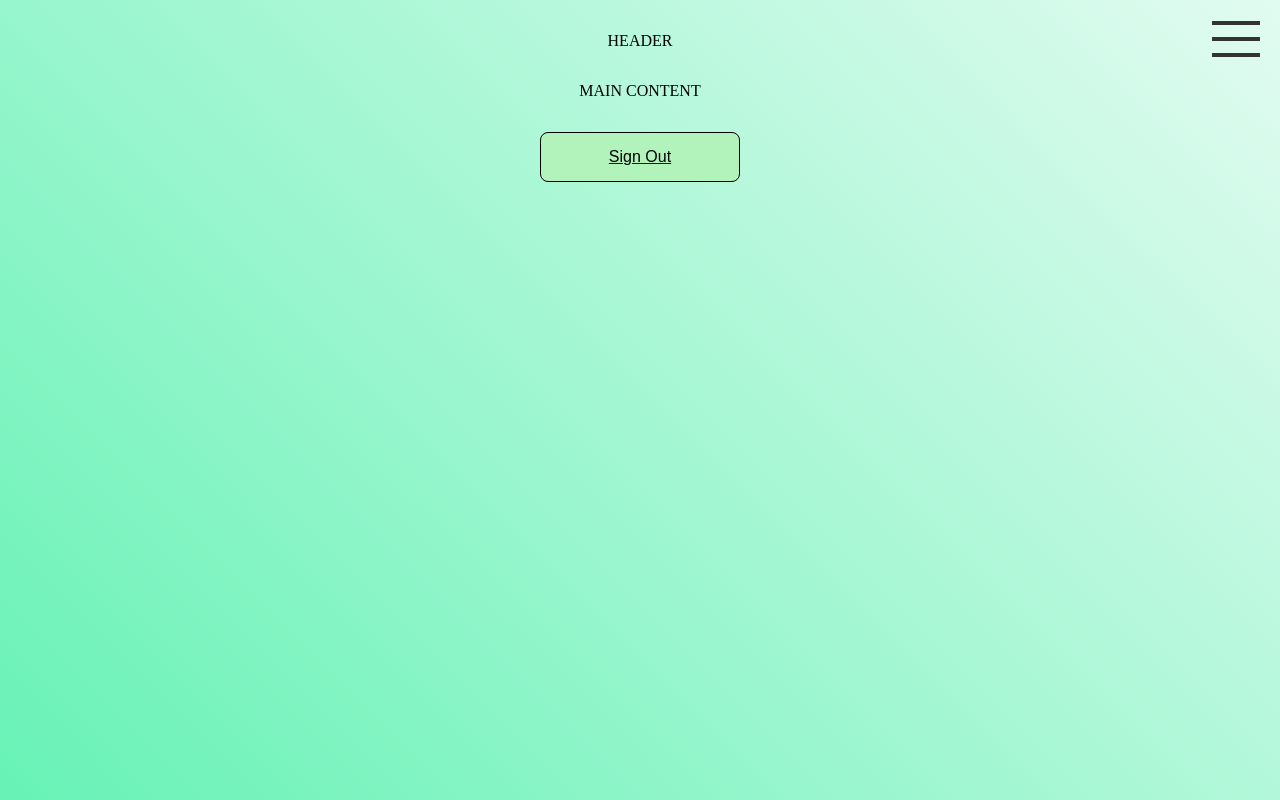
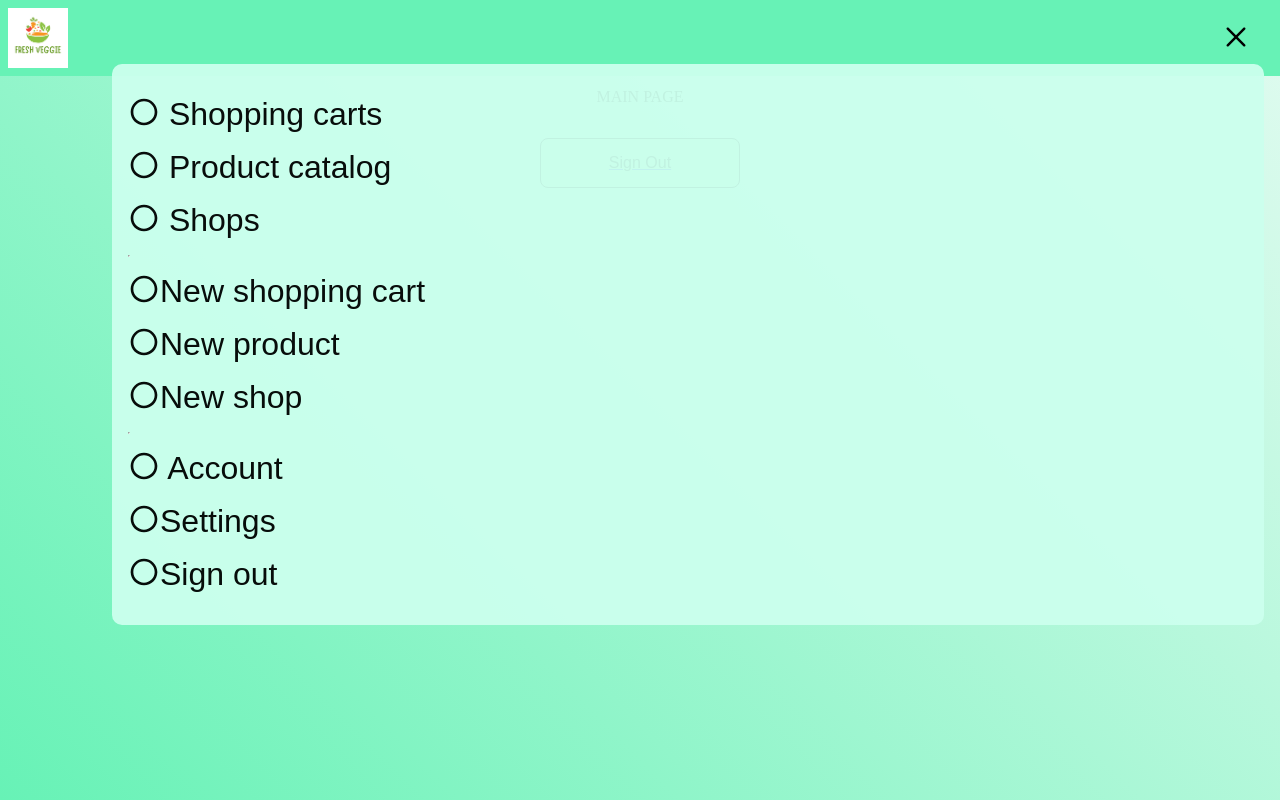
Before and after one commit to AndriusCa/23-mobile-app-cra, a React (Create React App) app: page /contentpage in a window 1280 px wide. Both pictures are taken after a click on the button 1236 px from the left and 39 px from the top of the page. Built offline with nearby package versions, Linux system fonts and the light colour scheme.

Commit message:
layout, burger, header, user menu

```diff
--- a/src/App.jsx
+++ b/src/App.jsx
@@ -9,6 +9,7 @@ import { Register } from "./pages/register/Register";
 import { Login } from "./pages/login/Login";
 import { TermAndCond } from "./pages/TermAndCond/TermAndCond";
 import { ContentPage } from "./pages/contentPage/ContentPage";
+import { AccLayout } from "../src/layout/AccLayout";
 
 
 function App() {
@@ -22,7 +23,11 @@ function App() {
         <Route path="/register" element={<Register />} />
         <Route path="/login" element={<Login />} />
         <Route path="/termandcond" element={<TermAndCond />} />
-        <Route path="/contentpage" element={<ContentPage />} />
+
+        <Route Component={AccLayout}>
+          <Route path="/contentpage" element={<ContentPage />} />
+        </Route>
+
         <Route path="*" element={<Page404 />} />
       </Routes>
     </BrowserRouter>
--- a/src/components/burger/Burger.jsx
+++ b/src/components/burger/Burger.jsx
@@ -1,12 +1,21 @@
-import React from 'react';
+import React, { useState } from 'react';
+import { GiHamburgerMenu } from "react-icons/gi";
+import { RxCross2 } from "react-icons/rx";
+import { UserMenu } from "../../pages/userMenu/UserMenu";
 import style from "../../components/burger/Burger.module.css";
 
 export function Burger() {
+
+    const [burgerActive, setBurgerActive] = useState(false);
+
+    const handleBurger = () => {
+        setBurgerActive(!burgerActive);
+    }
+
     return (
-        <button className={style.burger}>
-            <div className={style.line}></div>
-            <div className={style.line}></div>
-            <div className={style.line}></div>
+        <button className={style.burger} onClick={handleBurger}>
+            {burgerActive ? <RxCross2 /> : <GiHamburgerMenu />}
+            <UserMenu active={burgerActive} />
         </button>
     );
 }
--- a/src/components/burger/Burger.module.css
+++ b/src/components/burger/Burger.module.css
@@ -2,9 +2,7 @@
     background: none;
     border: none;
     cursor: pointer;
-    display: flex;
-    flex-direction: column;
-    justify-content: space-around;
+    font-size: 2rem;
     height: 3rem;
     width: 3rem;
     position: fixed;
@@ -12,9 +10,3 @@
     right: 20px;
     z-index: 2;
 }
-
-.line {
-    width: 3rem;
-    height: 0.25rem;
-    background: #333;
-}
--- /dev/null
+++ b/src/components/header/Header.jsx
@@ -0,0 +1,12 @@
+import logo from "../../assets/img/veegoo.png";
+import style from "../../components/header/Header.module.css";
+import { Burger } from "../burger/Burger";
+
+export function Header() {
+  return (
+    <div className={style.header}>
+      <img className={style.headerImg} src={logo} alt="shopLogo" />
+      <Burger />
+    </div>
+  );
+}
--- /dev/null
+++ b/src/components/header/Header.module.css
@@ -0,0 +1,10 @@
+.header {
+  background-color: #67f2b6;
+  position: fixed;
+  width: 100%;
+  padding: 0.5rem 0.5rem;
+}
+
+.headerImg {
+  width: 60px;
+}
--- a/src/components/navDots/NavDots.jsx
+++ b/src/components/navDots/NavDots.jsx
@@ -1,6 +1,6 @@
 import { useNavigate } from "react-router-dom";
-import { BiCircle } from "react-icons/bi"
-import style from "../../pages/feature/Feature.module.css"
+import { BiCircle } from "react-icons/bi";
+import style from "../../pages/feature/Feature.module.css";
 
 export function NavDots() {
   const navigate = useNavigate();
--- /dev/null
+++ b/src/layout/AccLayout.jsx
@@ -0,0 +1,12 @@
+import { Outlet } from "react-router-dom";
+import { Header } from "../components/header/Header";
+
+
+export function AccLayout() {
+  return (
+    <>
+      <Header />
+      <Outlet />
+    </>
+  );
+}
--- a/src/pages/contentPage/ContentPage.jsx
+++ b/src/pages/contentPage/ContentPage.jsx
@@ -1,7 +1,6 @@
 import { Link } from "react-router-dom";
 import { Button } from "../../components/button/Button";
 import style from "../../pages/contentPage/ContentPage.module.css";
-import { Burger } from "../../components/burger/Burger";
 import { useNavigate } from "react-router-dom";
 
 export function ContentPage() {
@@ -13,13 +12,13 @@ export function ContentPage() {
    }
 
   return (
-    <div className={style.content}>
-      <Burger />
-      <div>HEADER</div>
-      <div>MAIN CONTENT</div>
-      <Link to="/" onClick={handleSignOut}>
-        <Button text="Sign Out" />
-      </Link>
-    </div>
+    <>
+      <div className={style.content}>
+        <div>MAIN PAGE</div>
+        <Link to="/" onClick={handleSignOut}>
+          <Button text="Sign Out" />
+        </Link>
+      </div>
+    </>
   )
 };
--- a/src/pages/contentPage/ContentPage.module.css
+++ b/src/pages/contentPage/ContentPage.module.css
@@ -1,8 +1,10 @@
 .content {
   display: flex;
   gap: 2rem;
-  padding: 2rem;
+  padding-top: 5rem;
+  padding: 5.5rem 1rem;
   flex-wrap: wrap;
   flex-direction: column;
   align-items: center;
+  align-content: center;
 }
--- /dev/null
+++ b/src/pages/userMenu/UserMenu.jsx
@@ -0,0 +1,95 @@
+import React from "react";
+import { BiCircle } from "react-icons/bi"
+import style from "../../pages/userMenu/UserMenu.module.css";
+import { Link } from "react-router-dom";
+
+
+
+const userMenuData1 = [
+  {
+    id: 1,
+    title: "Shopping carts",
+    link: "/shoppingcarts",
+    icon: <BiCircle />,
+  },
+  {
+    id: 2,
+    title: "Product catalog",
+    link: "/productcatalog",
+    icon: <BiCircle />,
+  },
+  {
+    id: 3,
+    title: "Shops",
+    link: "/shops",
+    icon: <BiCircle />,
+  },
+]
+
+const userMenuData2 = [
+  {
+    id: 1,
+    title: "New shopping cart",
+    link: "/shops",
+    icon: <BiCircle />,
+  },
+  {
+    id: 2,
+    title: "New product",
+    link: "/shops",
+    icon: <BiCircle />,
+  },
+  {
+    id: 3,
+    title: "New shop",
+    link: "/shops",
+    icon: <BiCircle />,
+  },
+]
+
+const userMenuData3 = [
+  {
+    id: 1,
+    title: " Account",
+    link: "/account",
+    icon: <BiCircle />,
+  },
+  {
+    id: 2,
+    title: "Settings",
+    link: "/settings",
+    icon: <BiCircle />,
+  },
+  {
+    id: 3, //id ir icon po apacia
+    title: "Sign out", //title
+    link: "/signout", //url
+    icon: <BiCircle />,
+  },
+]
+
+export function UserMenu({ active }) {
+  return (
+    <div className={`${style.menu} ${active ? style.active : ""}`}>
+      {userMenuData1.map((item) => (
+        <Link className={style.link} to={item.link} key={item.id}>
+          {item.icon} {item.title}
+        </Link>
+      ))}
+      <hr />
+      {userMenuData2.map((item) => (
+        <Link className={style.link} to={item.link} key={item.id}>
+          {item.icon}
+          {item.title}
+        </Link>
+      ))}
+      <hr />
+      {userMenuData3.map((item) => (
+        <Link className={style.link} to={item.link} key={item.id}>
+          {item.icon}
+          {item.title}
+        </Link>
+      ))}
+    </div>
+  )
+}
--- /dev/null
+++ b/src/pages/userMenu/UserMenu.module.css
@@ -0,0 +1,25 @@
+.menu {
+  position:fixed;
+  display: flex;
+  align-items: flex-start;
+  width: 100%;
+  background-color: #CFE;
+  opacity: 95%;
+  padding: 2rem 1rem;
+  flex-direction: column;
+  border-radius: 10px;
+  gap: 1rem;
+  right: 1rem;
+  top: 4rem;
+  display: none;
+}
+
+.active {
+  display: flex;
+  width: 90%;
+}
+
+.link {
+  text-decoration: none;
+  color: #000;
+}
```
